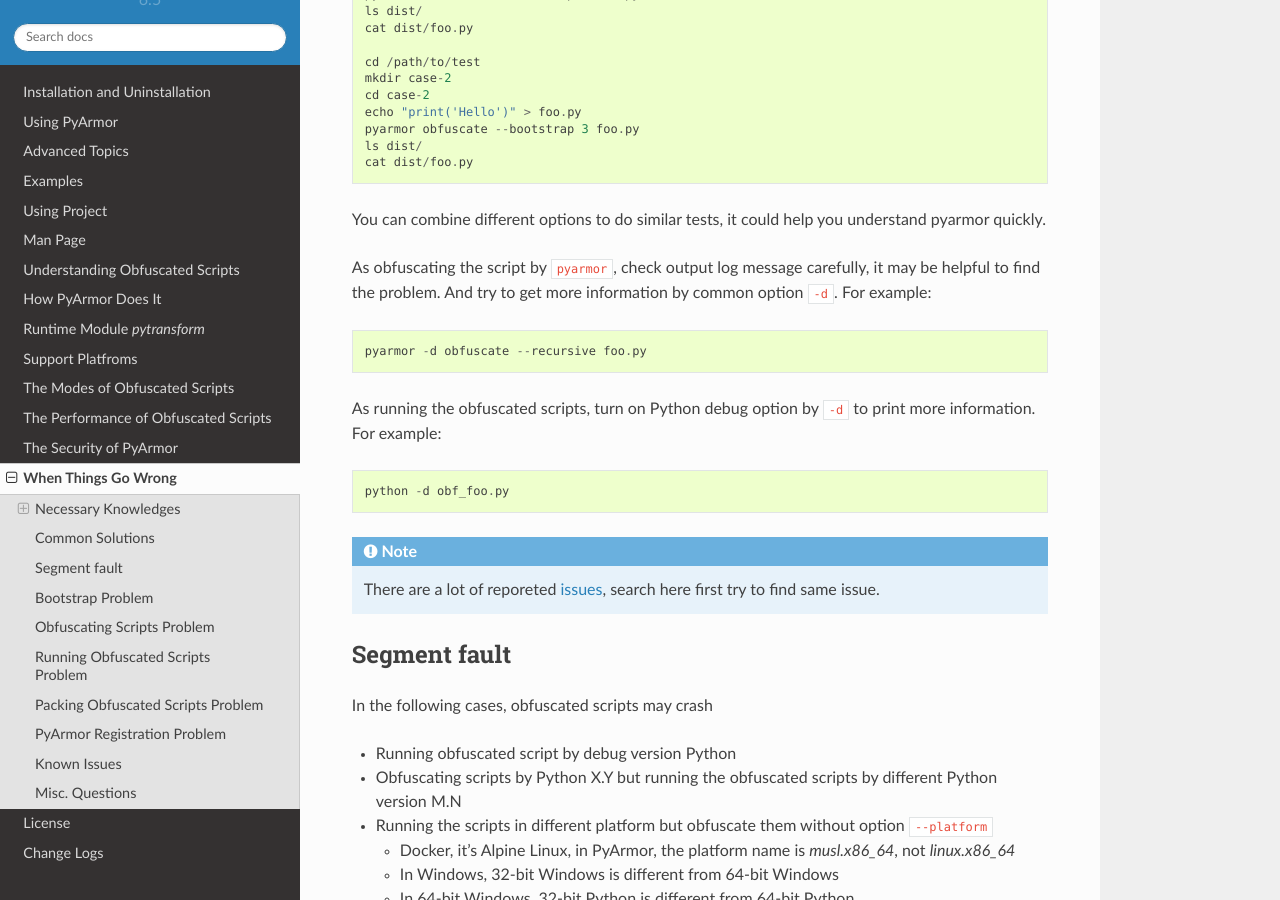
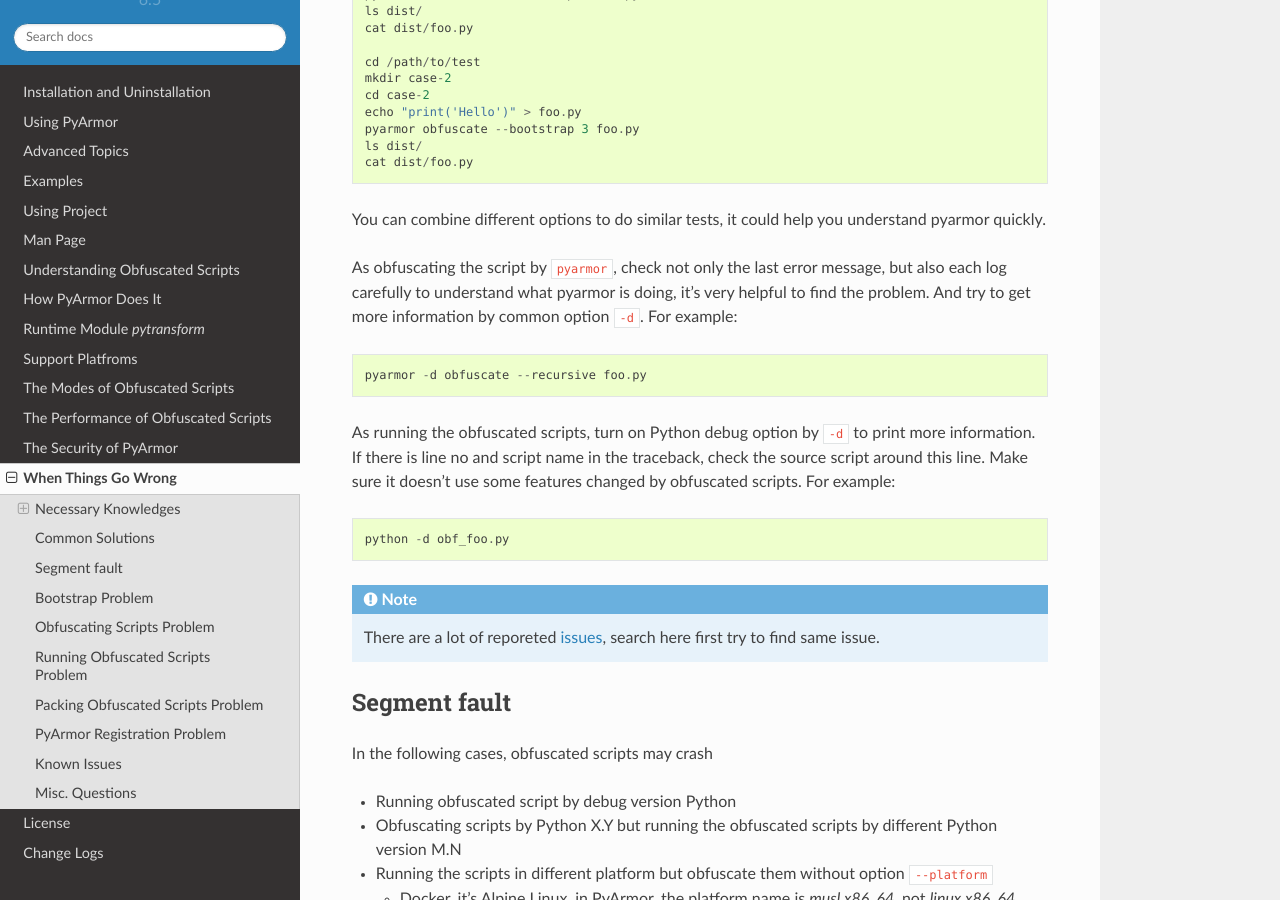
Before and after one commit to dashingsoft/pyarmor, a Sphinx documentation site: the page built from docs/questions.rst, in a window 1280 px wide and 900 px high, scrolled down 2598 px. Built offline with Sphinx 7.4.7 and the Read the Docs theme 2.0.0, drawn with Linux system fonts in a browser that asks for light colours; some of the changed text lies outside the part shown.

Commit message:
Refine doc

```diff
--- a/docs/platforms.rst
+++ b/docs/platforms.rst
@@ -90,6 +90,12 @@
 right one and save it in the path ``~/.pyarmor/platforms/SYSTEM/ARCH/N/``.  Run
 the command ``pyarmor -d download`` in this platform, and check the output log,
 it can help you find where to save the download file.
+
+If you're not sure this dynamic library is right for this platform, check it by
+``ldd`` to print the dependent system libraries. For example::
+
+    ldd /path/to/_pytransform.so
+
 
 .. _features:
 
--- a/docs/questions.rst
+++ b/docs/questions.rst
@@ -133,14 +133,17 @@
 You can combine different options to do similar tests, it could help you
 understand pyarmor quickly.
 
-As obfuscating the script by ``pyarmor``, check output log message carefully, it
-may be helpful to find the problem. And try to get more information by common
-option ``-d``. For example::
+As obfuscating the script by ``pyarmor``, check not only the last error message,
+but also each log carefully to understand what pyarmor is doing, it's very
+helpful to find the problem. And try to get more information by common option
+``-d``. For example::
 
       pyarmor -d obfuscate --recursive foo.py
 
 As running the obfuscated scripts, turn on Python debug option by ``-d`` to
-print more information. For example::
+print more information. If there is line no and script name in the traceback,
+check the source script around this line. Make sure it doesn't use some features
+changed by obfuscated scripts. For example::
 
       python -d obf_foo.py
 
@@ -349,6 +352,10 @@
     # -*- coding: utf-8 -*-
 
 Refer to https://docs.python.org/2.7/tutorial/interpreter.html#source-code-encoding
+
+If the source encode has been added into main script, it still raises this
+issue. Please check the output log to find the exact script name, it may not the
+main script.
 
 
 Why plugin doesn't work
```
Also changed, not shown: docs/mode.rst (+12 -0 lines).
